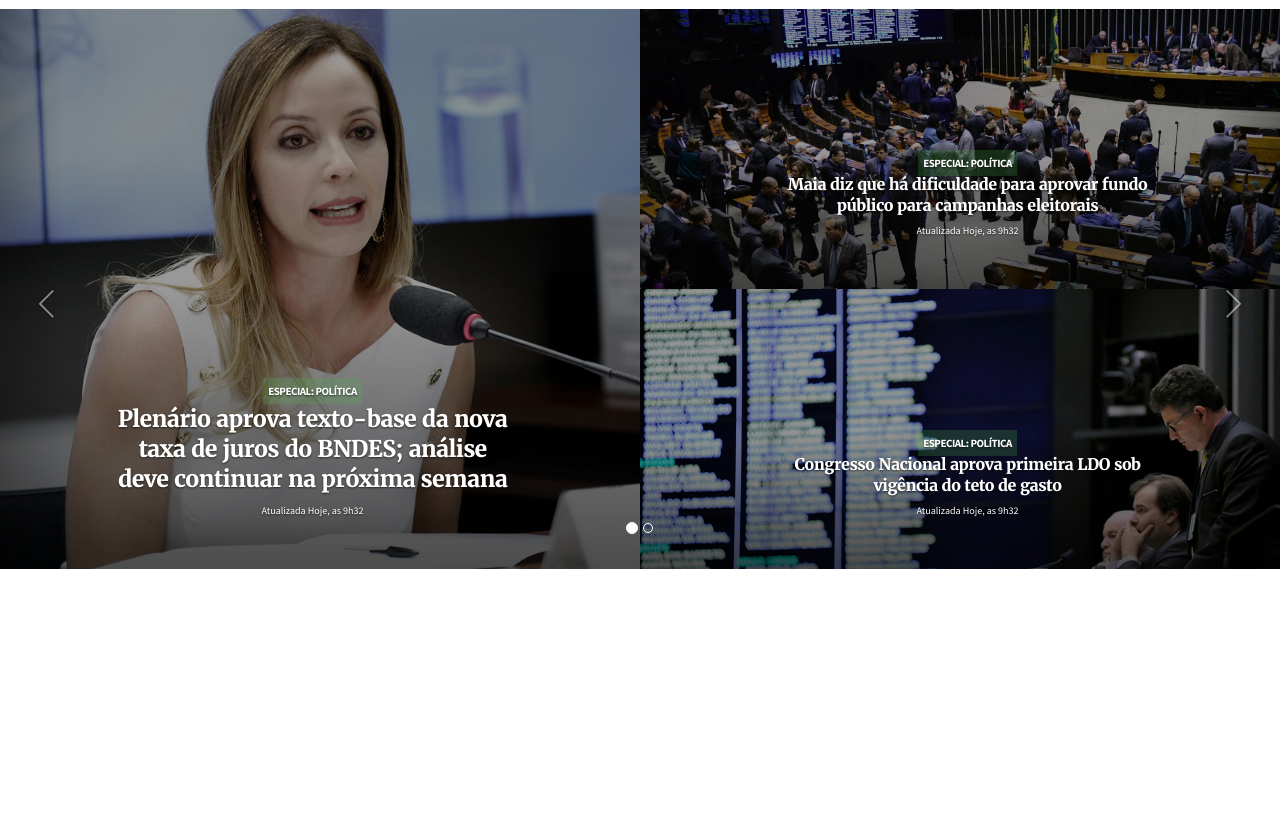
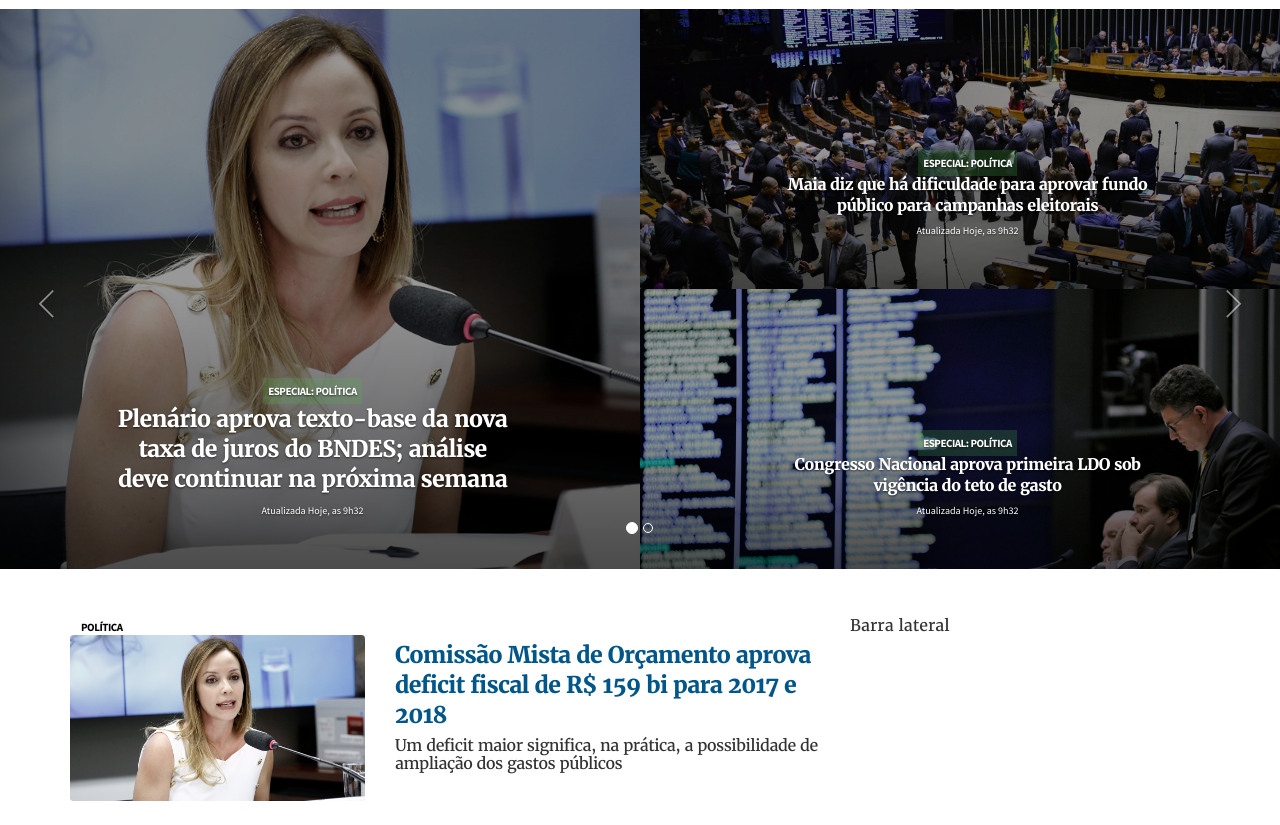
Before and after one commit to thsl/desafio-thsl-camara, a plain HTML site: page index.html in a window 1280 px wide. Shown: the part 114-939 px from the top of the page. Before the commit the page ends 800 px from the top, so only its background shows below. Drawn offline with Linux system fonts and the light colour scheme.

Commit message:
Reajustes

```diff
--- a/assets/styles/_less/theme.less
+++ b/assets/styles/_less/theme.less
@@ -7,7 +7,7 @@
 @import "theme/theme-variables.less";
 @import "theme/theme-mixins.less";
 
-// Core CSS do projeto
+// Core básico CSS do projeto
 @import "theme/theme-structure.less";
 @import "theme/theme-type.less";
 @import "theme/theme-scaffolding.less";
@@ -17,6 +17,8 @@
 @import "theme/theme-home.less";
 @import "theme/theme-modal.less";
 @import "theme/theme-demarcadores.less";
-
 @import "theme/theme-footer.less";
 @import "theme/theme-navbar.less";
+
+// Bloco de noticias
+@import "theme/theme-news.less";
--- a/assets/styles/_less/theme/theme-demarcadores.less
+++ b/assets/styles/_less/theme/theme-demarcadores.less
@@ -16,6 +16,14 @@
   font-weight: 700;
   font-family: @sec-fontfamily;
   padding: 0.5em;
+  margin: 0.5em;
   width: auto;
   display: initial;
+  a{
+    color:@blue-darken-one;
+    &:hover{
+      color: @blue-light-one;
+      text-decoration: none;
+    }
+  }
 }
--- a/assets/styles/_less/theme/theme-navbar.less
+++ b/assets/styles/_less/theme/theme-navbar.less
@@ -71,9 +71,8 @@
     .links-externos {
       float: left;
       .links-items {
-        margin: 0;
+        margin: 0.5em 0 0 1.8em;
         padding: 0;
-        margin-top: 0.5em;
         list-style: none;
         display: inline-table;
         & > li {
@@ -83,8 +82,9 @@
         }
       }
       @media (max-width: @screen-sm) {
-        float: none;
-        text-align: left;
+        //float: none;
+        //text-align: left;
+        display: none;
       }
     }
 
@@ -198,7 +198,7 @@
       padding: 0.5em 1em;
       > li {
         padding: 0.5em 0;
-        border-bottom: 1px solid #f2f2f2;
+        //border-bottom: 1px solid #f2f2f2;
         &:last-child {
           border: 0;
         }
@@ -220,6 +220,7 @@
       @media (max-width: @screen-sm) {
         border: 0;
         margin-bottom: 1em;
+        text-align: center;
       }
 
     }
@@ -383,7 +384,7 @@
       box-shadow: none;
     }
 
-    @media (max-width: 767px) {
+    @media (max-width: @screen-md) {
       .navbar-nav {
         display: inline;
       }
@@ -460,7 +461,7 @@
       //padding-right:60px;
       width: 30px;
       overflow: hidden;
-      border-left: 2px solid transparent;
+      //border-left: 2px solid transparent;
       -webkit-transition: all 0.2s ease-in-out;
       transition: all 0.2s ease-in-out;
     }
@@ -542,6 +543,9 @@
   }
 
   @media (max-width: 767px) {
+    .input-group {
+      margin: 0 1em;
+    }
 
     .search-form {
       float: none;
@@ -553,11 +557,14 @@
         width: auto;
         -webkit-transition: none;
         transition: none;
-        border-left: 2px solid #5F5F5F;
+        background: #FFFFFF;
+        border: 1px solid #C2C2C2;
+        border-radius: 100px;
+        //border-left: 2px solid #5F5F5F;
       }
       .btn {
-        background-color: #5F5F5F;
-        border: 1px solid #5F5F5F;
+        background-color: transparent;
+        border: 0;
         -webkit-transition: none;
         transition: none;
       }
--- /dev/null
+++ b/assets/styles/_less/theme/theme-news.less
@@ -0,0 +1,47 @@
+.conteudo-global {
+  margin: 1.5em 0;
+  padding: 1.5em 0;
+}
+
+.dest-one {
+  .dest-image {
+    background-color: #ccc;
+    background-position: 50%;
+    background-size: cover;
+    border-radius: 0.25em;
+    height: 0;
+    overflow: hidden;
+    padding-top: 56.25%;
+    position: relative;
+    width: 100%;
+    .dest-pic-cover {
+      position: absolute;
+      top: 0;
+      left: 0;
+      height: 100%;
+      width: 100%;
+      .dest-img {
+        color: transparent;
+        height: auto;
+        width: 100%;
+      }
+    }
+  }
+  .dest-a {
+    color: @link-color-dark-blue;
+    &:hover {
+      color: @link-color-blue;
+      text-decoration: none;
+    }
+    .dest-title {
+      font-weight: 700;
+    }
+   .dest-desc{
+     color: @text-color;
+     &:hover {
+       color: @link-color-blue;
+       text-decoration: none;
+     }
+   }
+  }
+}
--- a/index.html
+++ b/index.html
@@ -17,7 +17,7 @@
     <link href="assets/styles/css/theme.css" rel="stylesheet">
 </head>
 <body>
-
+<a href="#conteudo" class="hidden">Ir para o conteúdo</a>
 <nav class="navbar navbar-theme white-theme navbar-default navbar-fixed-top">
     <div class="container">
         <div class="navbar-header">
@@ -38,10 +38,10 @@
                         <li><img src="assets/img/icones/icones-home-congresso-black.svg" width="39px" height="auto"
                                  class="img-logo white-svg"
                                  title="Congresso nacional"></li>
-                        <li><img src="assets/img/icones/icones-home-senado-black.svg" width="22px" height="22px"
+                        <li><img src="assets/img/icones/icones-home-senado-black.svg" width="16px" height="16px"
                                  class="img-logo white-svg"
                                  title="Senado nacional"></li>
-                        <li><img src="assets/img/icones/icones-home-tcu-black.svg" width="22px" height="22px"
+                        <li><img src="assets/img/icones/icones-home-tcu-black.svg" width="16px" height="16px"
                                  class="img-logo white-svg"
                                  title="TCU"></li>
                     </ul>
@@ -199,7 +199,7 @@
                     <form class="search-form searchbar" role="search" id="hiddenSearchBox" action="" method="get">
                         <div class="input-group">
                             <input type="hidden" name="id" value="63">
-                            <input type="search" name="keywords" class="form-control" placeholder="Search..">
+                            <input type="search" name="keywords" class="form-control" placeholder="Pesquisar">
                             <div class="input-group-btn">
                                 <button type="submit" class="btn btn-default" data-toggle="searchbar"
                                         data-target="#hiddenSearchBox">
@@ -310,8 +310,48 @@
     </div><!-- /.carousel -->
 
 </section>
-<section>
+<section class="conteudo-global" id="conteudo">
+    <div class="container">
+        <div class="row">
+            <div class="col-md-8">
+                <article class="dest-one">
+                    <div class="row">
+                        <div class="col-xs-12"><p class="separator-blue">
+                            <a class="">Política</a>
+                        </p></div>
+                    </div>
+                    <div class="row">
 
+                        <div class="col-sm-5">
+                            <a href="#">
+                                <div class="dest-image">
+                                    <picture class="dest-pic-cover">
+                                        <img class="dest-img" src="assets/img/fotos/foto-002.jpg">
+                                    </picture>
+                                </div>
+                            </a>
+                        </div>
+                        <div class="col-sm-7">
+                            <a href="#" class="dest-a">
+                                <h4 class="dest-title">Comissão Mista de Orçamento aprova deficit fiscal de R$ 159 bi
+                                    para 2017 e
+                                    2018</h4>
+                                <p class="dest-desc">Um deficit maior significa, na prática, a possibilidade de
+                                    ampliação dos gastos
+                                    públicos
+                                    <br>
+                                    <small></small>
+                                </p>
+                            </a>
+                        </div>
+                    </div>
+                </article>
+            </div>
+            <div class="col-md-4">
+                Barra lateral
+            </div>
+        </div>
+    </div>
 </section>
 
 
```
Also changed, not shown: assets/styles/css/theme.css, 1 other file.
